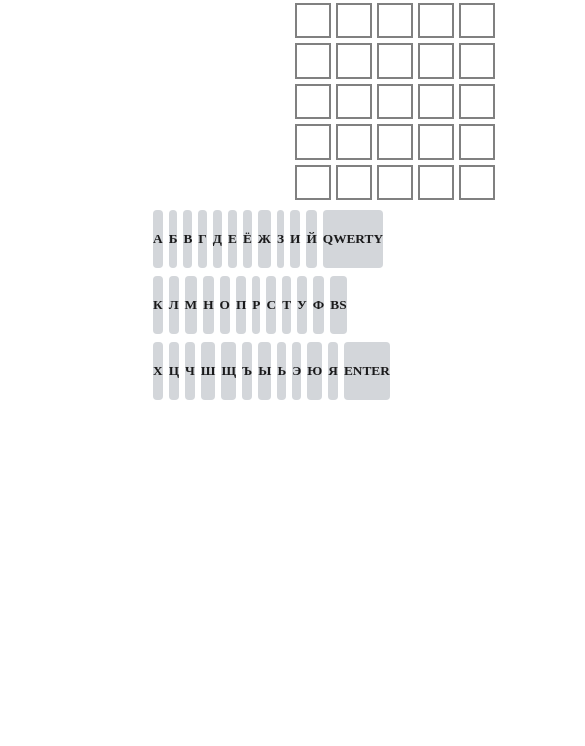
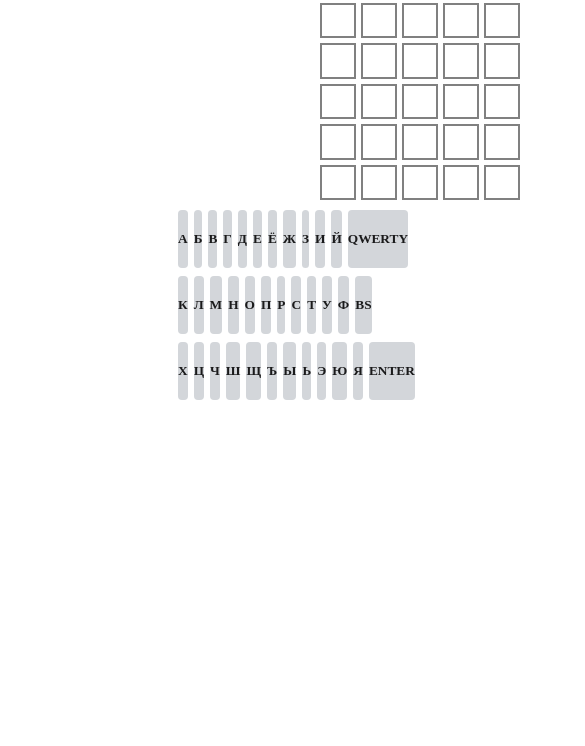
Before and after one commit to DiRivares/DiRivares.github.io, a plain HTML site: page index.html in a window 390 px wide. Shown: the part 98-844 px from the top of the page, 585 px wide, since content can reach past the window. Drawn offline with Linux system fonts and the light colour scheme.

Commit message:
css changed

```diff
--- a/style.css
+++ b/style.css
@@ -279,24 +279,24 @@ button {
 
 @media screen and (max-width: 1280px) {
   #game {
-    width: 100px;
+    width: 50px;
   }
 }
 
 @media screen and (max-width: 1140px) {
   #game {
-    width: 100px;
+    width: 50px;
   }
 }
 
 @media screen and (max-width: 992px) {
   #game {
-    width: 100px;
+    width: 50px;
   }
 }
 
 @media screen and (max-width: 400px) {
   #game {
-    width: 100px;
+    width: 50px;
   }
 }
```
